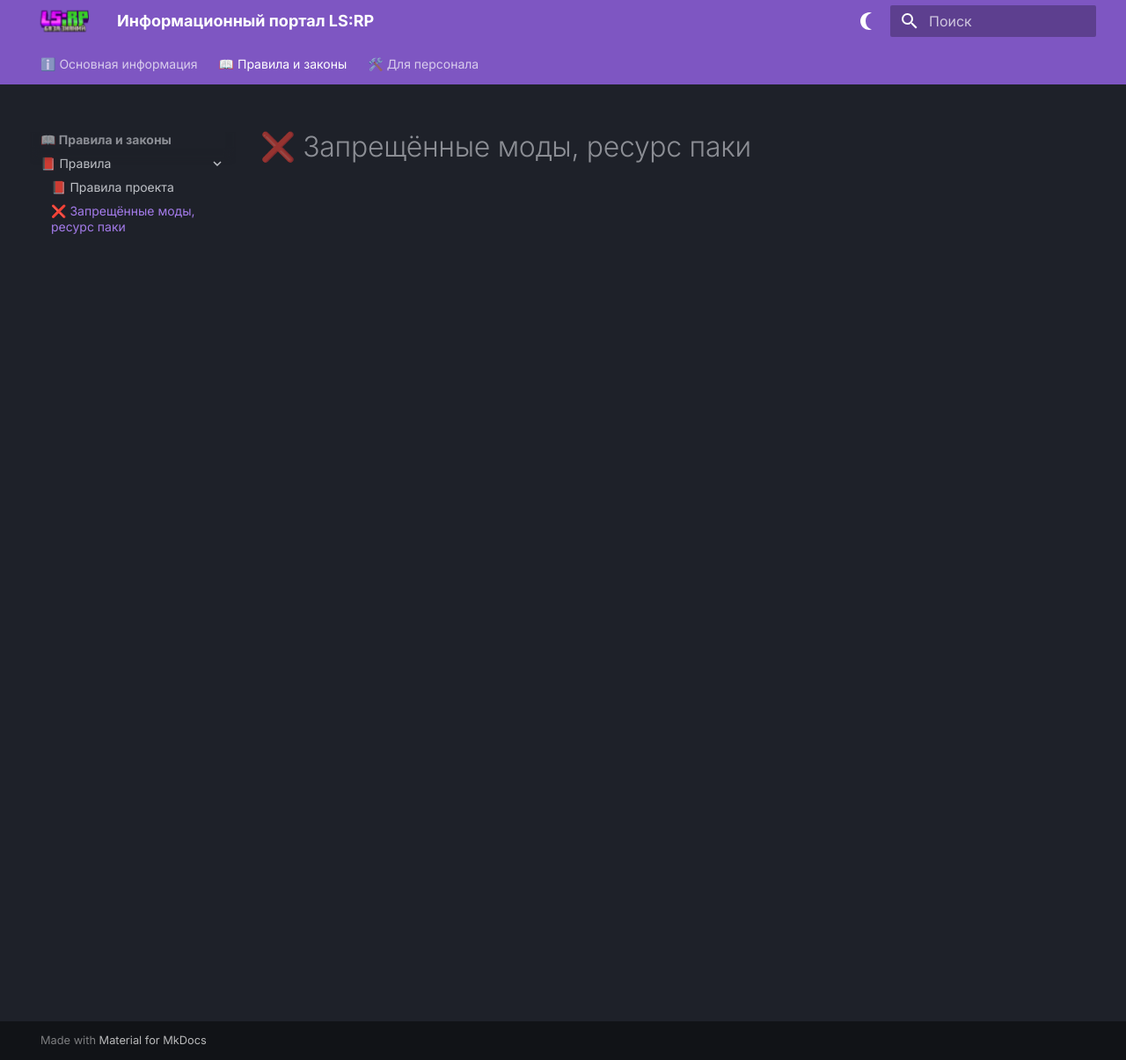
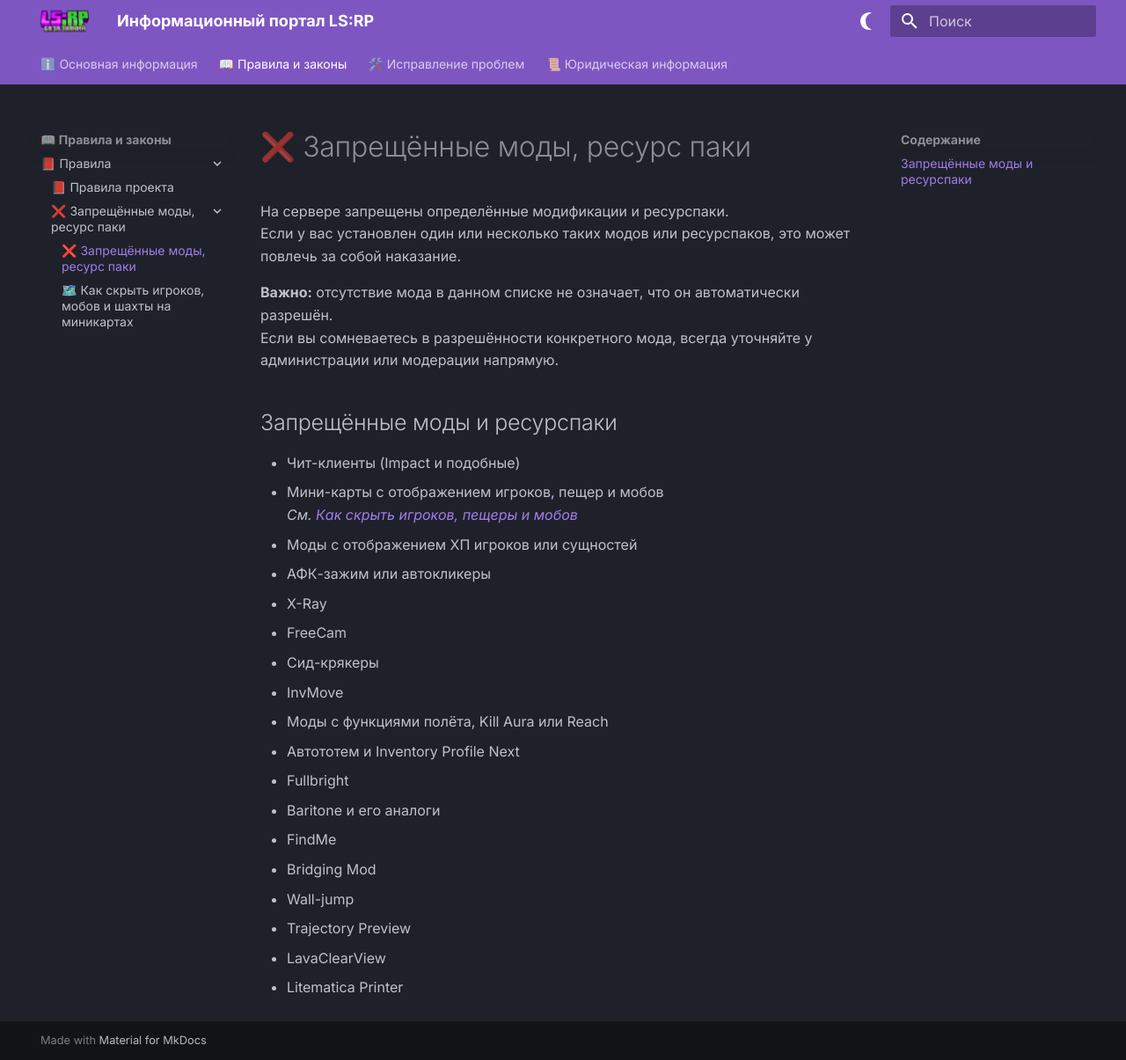
Before and after one commit to litkoit1003/LSMP-Wiki, an MkDocs documentation site: the page built from docs/rules/prohibited-mods.md, in a window 1280 px wide and 1205 px high. Shown: the whole window at 88% size. Built offline with MkDocs 1.6.1 and Material for MkDocs 9.7.7, drawn with Linux system fonts in a browser that asks for light colours.

```diff
--- /dev/null
+++ b/docs/rules/hide-players-and-caves.md
@@ -0,0 +1 @@
+# 🗺️ Как скрыть игроков, мобов и шахты на миникартах
--- a/docs/rules/prohibited-mods.md
+++ b/docs/rules/prohibited-mods.md
@@ -1 +1,28 @@
 # ❌ Запрещённые моды, ресурс паки
+
+На сервере запрещены определённые модификации и ресурспаки.
+Если у вас установлен один или несколько таких модов или ресурспаков, это может повлечь за собой наказание.
+
+**Важно:** отсутствие мода в данном списке не означает, что он автоматически разрешён.
+Если вы сомневаетесь в разрешённости конкретного мода, всегда уточняйте у администрации или модерации напрямую.
+
+## Запрещённые моды и ресурспаки
+- Чит-клиенты (Impact и подобные)
+- Мини-карты с отображением игроков, пещер и мобов
+    *См. [Как скрыть игроков, пещеры и мобов](hide-players-and-caves.md)*
+- Моды с отображением ХП игроков или сущностей
+- АФК-зажим или автокликеры
+- X-Ray
+- FreeCam
+- Сид-крякеры
+- InvMove
+- Моды с функциями полёта, Kill Aura или Reach
+- Автототем и Inventory Profile Next
+- Fullbright
+- Baritone и его аналоги
+- FindMe
+- Bridging Mod
+- Wall-jump
+- Trajectory Preview
+- LavaClearView
+- Litematica Printer
--- a/mkdocs.yml
+++ b/mkdocs.yml
@@ -42,8 +42,12 @@ nav:
   - 📖 Правила и законы:
     - 📕 Правила:
       - rules/index.md
-      - rules/prohibited-mods.md
-  - 🛠️ Для персонала: forstaff/index.md
+      - ❌ Запрещённые моды, ресурс паки:
+        - rules/prohibited-mods.md
+        - rules/hide-players-and-caves.md
+  - 🛠️ Исправление проблем: problems/index.md
+  - 📜 Юридическая информация:
+    - policy/privacy-policy.md
 
 markdown_extensions:
   - attr_list
```
Also changed, not shown: docs/policy/privacy-policy.md (added, +54 -0 lines), docs/problems/index.md (added).
